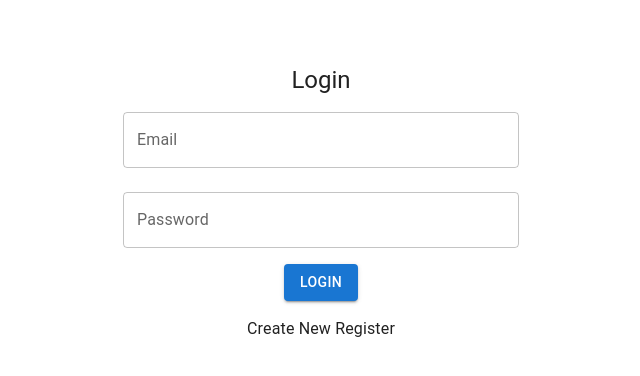
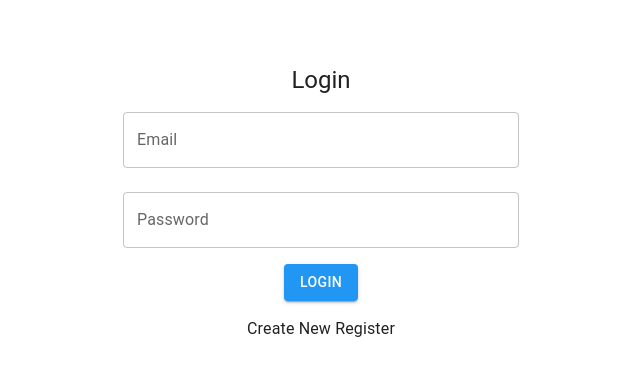
Before and after one commit to detrujamilan/react_task, a React (Vite) app: page / in a window 1280 px wide. Shown: the top 376 px of the page, without its empty margins (319-959 px from the left). Built offline with nearby package versions, Linux system fonts and the light colour scheme.

Commit message:
bod color change

```diff
--- a/src/App.jsx
+++ b/src/App.jsx
@@ -4,7 +4,13 @@ import SignUp from "./pages/SignUp";
 import Dashboard from "./components/Dashboard";
 import Header from "./components/Header";
 import Index from "../zustand/Index";
-import { Box, IconButton, ThemeProvider, createTheme } from "@mui/material";
+import {
+  Box,
+  CssBaseline,
+  IconButton,
+  ThemeProvider,
+  createTheme,
+} from "@mui/material";
 import { useEffect } from "react";
 
 function App() {
@@ -12,11 +18,24 @@ function App() {
   const darkMode = Index((state) => state.darkMode);
   const navigate = useNavigate();
 
-  const theme = createTheme({
+  const darkTheme = createTheme({
     palette: {
-      mode: darkMode ? "dark" : "light",
+      type: "dark",
+      background: {
+        default: "hsl(200, 17%, 14%)",
+      },
     },
   });
+
+  const lightTheme = createTheme({
+    palette: {
+      primary: {
+        main: "#2196F3",
+      },
+    },
+  });
+
+  const selectedTheme = darkMode === "dark" ? darkTheme : lightTheme;
 
   useEffect(() => {
     if (localStorage.getItem("token")) {
@@ -24,18 +43,17 @@ function App() {
     } else {
       navigate("/");
     }
-  });
+  }, []);
 
   return (
     <>
       <Box
         sx={{
-          backgroundColor: darkMode ? "#000000" : "#ffffff",
           height: "100vh",
-          color: darkMode ? "" : "#ffffff #000000",
         }}
       >
-        <ThemeProvider theme={theme}>
+        <ThemeProvider theme={selectedTheme}>
+          <CssBaseline />
           {window.location.pathname !== "/" &&
             window.location.pathname !== "/signUp" && <Header />}
           <Routes>
--- a/src/components/Dashboard.jsx
+++ b/src/components/Dashboard.jsx
@@ -180,7 +180,6 @@ const Dashboard = () => {
                       }
                     }}
                   >
-                    {console.log(cell.row.original)}
                     {!toggleEditing || cell.id !== editingCell ? (
                       flexRender(cell.column.columnDef.cell, cell.getContext())
                     ) : (
```
